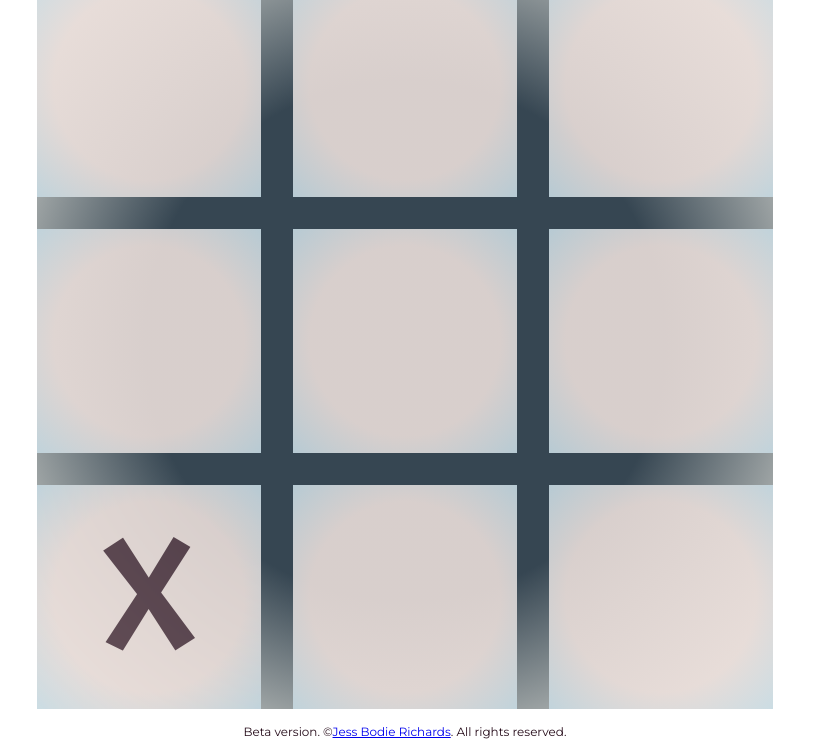
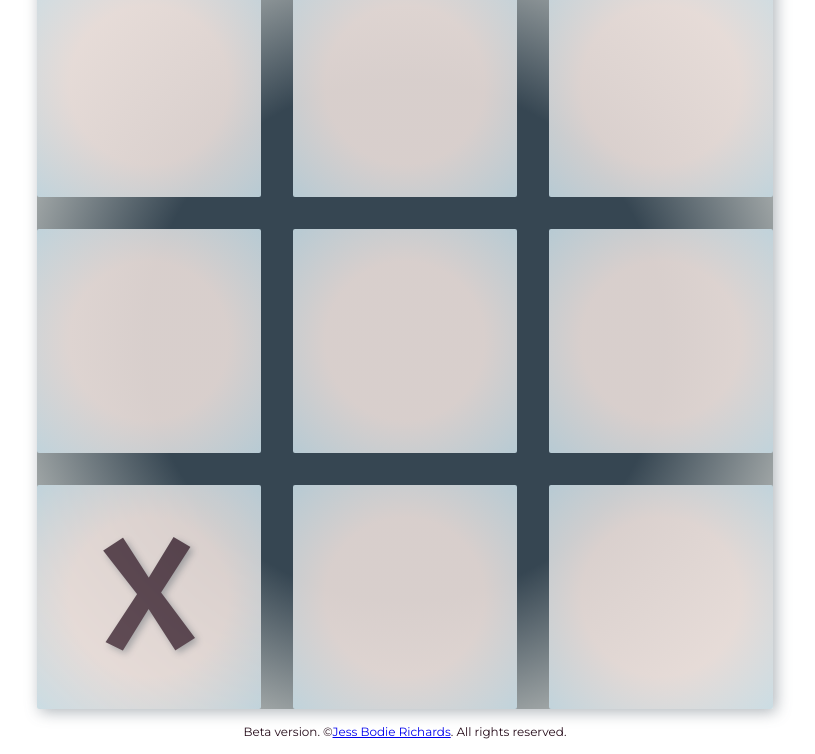
Before and after one commit to jessbodie/tictactoe, a website built with webpack: page src/index.html in a window 1280 px wide. Shown: the part 122-876 px from the top of the page, without its empty margins (235-1050 px from the left). Built offline with nearby package versions, Linux system fonts and the light colour scheme; files whose address does not match are found by name.

Commit message:
Add newX to data model, UI improvements

```diff
--- a/src/index.js
+++ b/src/index.js
@@ -22,9 +22,12 @@ const controlPlay = async () => {
 
     // Computer outputs an "X" in a random empty space
     const computerTurn = () => {
-        const newX = state.tictactoe.fillSpace('x');
-        tictactoeView.showXSpace(newX[0], newX[1]);
-        let el = document.getElementById(`col${newX[0]}row${newX[1]}`);
+        // state.tictactoe.game =
+        state.tictactoe.game = state.tictactoe.fillSpace('x');
+        let newXrow = state.tictactoe.newX[0];
+        let newXcol = state.tictactoe.newX[1];
+        tictactoeView.showXSpace(newXcol, newXrow);
+        let el = document.getElementById(`col${newXcol}row${newXrow}`);
         prevOverwrite(el);
     };
 
@@ -59,7 +62,7 @@ const controlPlay = async () => {
                 newSpaceInput[1] === '0' ) {
                 newVal = newSpaceInput[1];
             }
-            state.tictactoe.fillSpace(newVal, newCol, newRow);
+            state.tictactoe.game = state.tictactoe.fillSpace(newVal, newCol, newRow);
             console.log('state after: ', state.tictactoe.game);
         }
         computerTurn();
@@ -97,10 +100,7 @@ window.addEventListener('load', controlPlay);
 
 
 // Display congrats/sorry UI
-
 // Play again
-
-
 
 // 0,0  1,0  2,0  3,0
 // 0,1  1,1  2,1  3,1
--- a/src/models/Tictactoe.js
+++ b/src/models/Tictactoe.js
@@ -3,6 +3,7 @@ import * as base from '../views/base';
 export default class Tictactoe {
     constructor() {
             this.game = [[]];
+            this.newX = [];
             this.game.length = base.axes;
             this.status = {
                 x: [
@@ -22,7 +23,7 @@ export default class Tictactoe {
 
     setup() {
         // Set empty tic-tac-toe board
-        return new Promise (resolve => {
+        return new Promise ((resolve, reject) => {
             for (var i = 0; i < base.axes; i++) {
                 this.game[i] = ['', '', ''];
             }
@@ -114,7 +115,7 @@ export default class Tictactoe {
     }
 
     fillSpace(val, col, row) {
-        // If no row or col specified, place in random
+        // If no row or col specified, assign a random
         if (row === undefined) {
             row = Math.floor(Math.random() * Math.floor(this.game.length));
         }
@@ -126,15 +127,16 @@ export default class Tictactoe {
         console.log('FILLSPACE FN: ', this.game);
         if (this.game[row][col] === '') {
             this.game[row][col] = val;
+            this.newX = [row, col];
+            return this.game;
         } else {
-            console.log('space taken, redoing');
-            this.fillSpace(val);
+            console.log(`Row: ${row} Col: ${col} space taken, redoing`);
+            this.game = this.fillSpace(val);
         }
 
         // this.updateStatus(val);
         // this.isWinner(val);
 
-        return [col, row];
         // return new Promise (resolve => {
         //     resolve(this.game);
         // });
--- a/src/scss/_base.scss
+++ b/src/scss/_base.scss
@@ -28,6 +28,8 @@ body {
     font-size: 10vmin;
     color: $color-gray;
     line-height: 1;
+    text-shadow: 3px 3px 0.5rem rgba($color-gray, .4);
+
   }
 
   footer {
--- a/src/scss/_layout.scss
+++ b/src/scss/_layout.scss
@@ -16,14 +16,16 @@
     align-content: start;
     width: 92vmin;
     margin: 0 auto;
-
     background: radial-gradient(ellipse at 50%, $color-gray 50%, $color-white);
+    filter: drop-shadow(3px 3px 0.5rem rgba($color-gray, .4));
+    border-radius: 2px;
 
     &__space {
         padding: 1rem;
-        background: radial-gradient(circle at 50%, $color-tan-lt 60%, $color-blue-lt);
+        background: radial-gradient(circle at 50%, $color-tan-lt 50%, $color-blue-lt);
         font-family: 'Acme', sans-serif;
         opacity: .9;
+        border-radius: 2px;
 
         input {
             outline: 0px;
@@ -37,7 +39,7 @@
             opacity: .75;
             background: transparent;
             text-transform: uppercase;
-            transition: 1s opacity;
+            text-shadow: 3px 3px 0.5rem rgba($color-gray, .5);
         }
 
 
```
